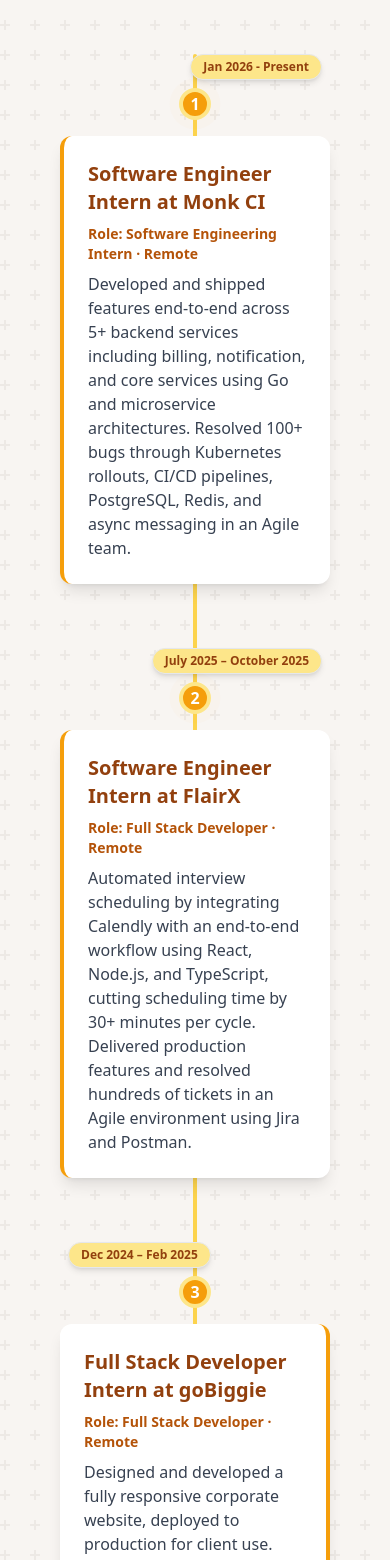
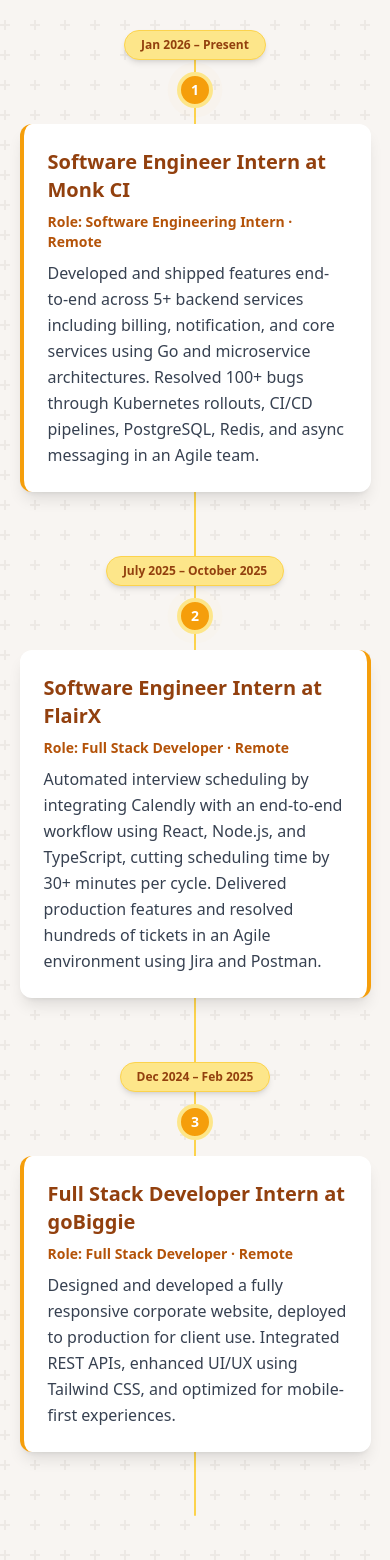
Before and after one commit to CodeXGautam/portfolio, a React (Create React App) app in the folder frontend/: page / in a window 390 px wide. Shown: the part 6340-7900 px from the top of the page. Built offline with nearby package versions, Linux system fonts and the light colour scheme.

Commit message:
feat: add resume file and implement Experience, Home, and Projects page components

```diff
--- a/frontend/src/pages/Experience.js
+++ b/frontend/src/pages/Experience.js
@@ -1,9 +1,36 @@
 
 import { motion } from 'framer-motion';
 
+const experiences = [
+    {
+        id: 1,
+        title: "Software Engineer Intern at Monk CI",
+        role: "Software Engineering Intern · Remote",
+        date: "Jan 2026 – Present",
+        description: "Developed and shipped features end-to-end across 5+ backend services including billing, notification, and core services using Go and microservice architectures. Resolved 100+ bugs through Kubernetes rollouts, CI/CD pipelines, PostgreSQL, Redis, and async messaging in an Agile team.",
+        isPrimary: true,
+    },
+    {
+        id: 2,
+        title: "Software Engineer Intern at FlairX",
+        role: "Full Stack Developer · Remote",
+        date: "July 2025 – October 2025",
+        description: "Automated interview scheduling by integrating Calendly with an end-to-end workflow using React, Node.js, and TypeScript, cutting scheduling time by 30+ minutes per cycle. Delivered production features and resolved hundreds of tickets in an Agile environment using Jira and Postman.",
+        isPrimary: true,
+    },
+    {
+        id: 3,
+        title: "Full Stack Developer Intern at goBiggie",
+        role: "Full Stack Developer · Remote",
+        date: "Dec 2024 – Feb 2025",
+        description: "Designed and developed a fully responsive corporate website, deployed to production for client use. Integrated REST APIs, enhanced UI/UX using Tailwind CSS, and optimized for mobile-first experiences.",
+        isPrimary: false,
+    },
+];
+
 const Experience = () => {
     return (
-        <div className="flex flex-col items-center gap-20 mt-20 justify-center min-h-screen mx-auto w-[65%] max-w-[750px]
+        <div className="flex flex-col items-center gap-20 mt-20 justify-center min-h-screen mx-auto w-[90%] max-w-[900px]
          min-w-[270px] relative transition-all duration-500" id="about">
 
             {/* Enhanced background elements for dark mode */}
@@ -25,36 +52,40 @@
                 <div className="flex bg-amber-600 dark:bg-dark-warm-primary w-[70%] rounded-2xl h-2 -rotate-3 justify-center items-center transition-all duration-500 dark:shadow-dark-warm"></div>
             </motion.h1>
 
-            {/* Enhanced Timeline Section */}
+            {/* Timeline */}
+            <div className="relative w-full mt-4">
+                {/* Centre vertical line */}
+                <div className="absolute left-1/2 -translate-x-1/2 h-full w-0.5 bg-amber-300 dark:bg-dark-warm-primary rounded transition-all duration-500 dark:shadow-dark-warm"></div>
+
+                {experiences.map((exp, index) => {
+                    const isLeft = index % 2 === 0; // 0 → right card, 1 → left card, 2 → right card
+                    return (
                         <motion.div
-                className="relative flex flex-col items-center w-full mt-10"
-                initial={{ opacity: 0 }}
-                whileInView={{ opacity: 1 }}
-                transition={{ duration: 0.8, delay: 0.2 }}
+                            key={exp.id}
+                            className={`flex w-full mb-16 items-center relative
+                                flex-col
+                                sm:flex-row ${isLeft ? '' : 'sm:flex-row-reverse'}
+                            `}
+                            initial={{ opacity: 0, x: isLeft ? -60 : 60 }}
+                            whileInView={{ opacity: 1, x: 0 }}
+                            transition={{ duration: 0.7, delay: 0.15 * index }}
                             viewport={{ once: true }}
                         >
-                {/* Enhanced Vertical line */}
-                <div className="absolute left-1/2 transform -translate-x-1/2 h-full w-1 bg-amber-300 dark:bg-dark-warm-primary rounded transition-all duration-500 dark:shadow-dark-warm"></div>
-
-                {/* Enhanced Internship 1 (Current) */}
-                 <motion.div
-                    className="flex w-full mb-16 justify-start items-center relative flex-col sm:flex-row"
-                    initial={{ opacity: 0, x: -50 }}
-                    whileInView={{ opacity: 1, x: 0 }}
-                    transition={{ duration: 0.8, delay: 0.3 }}
-                    viewport={{ once: true }}
-                >
-                    {/* Enhanced Timeline label (date) */}
-                    <div className="w-full sm:w-1/2 flex justify-end pr-2 sm:pr-8 mb-2 sm:mb-0">
-                        <span className="bg-amber-200 dark:bg-dark-warm-primary/30 text-amber-800 dark:text-dark-warm-light px-3 py-1 rounded-full text-xs font-semibold shadow-md dark:shadow-dark-sm whitespace-nowrap transition-all duration-500 border dark:border-dark-warm-primary/20">
-                            Jan 2026 - Present
+                            {/* Date label */}
+                            <div className={`w-full sm:w-1/2 flex mb-3 sm:mb-0
+                                ${isLeft ? 'sm:justify-end sm:pr-8' : 'sm:justify-start sm:pl-8'}
+                                justify-center
+                            `}>
+                                <span className="bg-amber-200 dark:bg-dark-warm-primary/30 text-amber-800 dark:text-dark-warm-light px-4 py-1.5 rounded-full text-xs font-bold shadow-md dark:shadow-dark-sm whitespace-nowrap transition-all duration-500 border border-amber-300 dark:border-dark-warm-primary/30">
+                                    {exp.date}
                                 </span>
                             </div>
-                    {/* Enhanced Dot and line */}
-                    <div className="z-10 flex flex-col items-center">
+
+                            {/* Dot */}
+                            <div className="z-10 flex-shrink-0">
                                 <motion.div
-                            className="w-8 h-8 bg-amber-500 dark:bg-dark-warm-primary rounded-full flex items-center justify-center shadow-lg dark:shadow-dark-warm border-4 border-amber-200 dark:border-dark-warm-secondary transition-all duration-500"
-                            whileHover={{ scale: 1.1 }}
+                                    className="w-9 h-9 bg-amber-500 dark:bg-dark-warm-primary rounded-full flex items-center justify-center shadow-lg dark:shadow-dark-warm border-4 border-amber-200 dark:border-dark-warm-secondary transition-all duration-500"
+                                    whileHover={{ scale: 1.15 }}
                                     animate={{
                                         boxShadow: [
                                             "0 0 0 0 rgba(245, 158, 11, 0.4)",
@@ -62,118 +93,35 @@
                                             "0 0 0 0 rgba(245, 158, 11, 0)"
                                         ]
                                     }}
-                            transition={{ duration: 2, repeat: Infinity }}
+                                    transition={{ duration: 2, repeat: Infinity, delay: index * 0.4 }}
                                 >
-                            <span className="text-white dark:text-dark-text-primary font-bold transition-colors duration-500">1</span>
+                                    <span className="text-white font-bold text-sm">{exp.id}</span>
                                 </motion.div>
-                        <div className="h-16 w-1 bg-amber-300 dark:bg-dark-warm-primary hidden sm:block transition-all duration-500"></div>
                             </div>
-                    {/* Enhanced Card */}
-                    <div className="w-full sm:w-1/2 pl-0 sm:pl-8 mt-4 sm:mt-0">
+
+                            {/* Card */}
+                            <div className={`w-full sm:w-1/2 mt-4 sm:mt-0
+                                ${isLeft ? 'sm:pl-8' : 'sm:pr-8'}
+                            `}>
                                 <motion.div
-                            className="bg-white dark:bg-white/5 flex flex-col gap-2 rounded-xl shadow-lg dark:shadow-dark-lg p-6 max-w-md border-l-4 border-amber-500 dark:border-dark-warm-primary mx-auto sm:mx-0 backdrop-blur-sm transition-all duration-500"
+                                    className={`bg-white dark:bg-white/5 flex flex-col gap-2 rounded-xl shadow-lg dark:shadow-dark-lg p-6 w-full
+                                        ${isLeft
+                                            ? 'border-l-4 border-amber-500 dark:border-dark-warm-primary sm:ml-0'
+                                            : 'border-r-4 border-amber-500 dark:border-dark-warm-primary sm:mr-0'
+                                        }
+                                        backdrop-blur-sm transition-all duration-500`}
                                     whileHover={{ y: -5, scale: 1.02 }}
                                     transition={{ duration: 0.3 }}
                                 >
-                            <h3 className="text-xl font-bold text-amber-800 dark:text-dark-warm-light transition-all duration-500">Software Engineer Intern at Monk CI</h3>
-                            <p className="text-sm text-amber-700 dark:text-dark-warm-primary font-semibold transition-all duration-500">Role: Software Engineering Intern · Remote</p>
-                            <p className="text-gray-700 dark:text-dark-text-secondary transition-all duration-500">Developed and shipped features end-to-end across 5+ backend services including billing, notification, and core services using Go and microservice architectures. Resolved 100+ bugs through Kubernetes rollouts, CI/CD pipelines, PostgreSQL, Redis, and async messaging in an Agile team.</p>
+                                    <h3 className="text-xl font-bold text-amber-800 dark:text-dark-warm-light transition-all duration-500">{exp.title}</h3>
+                                    <p className="text-sm text-amber-700 dark:text-dark-warm-primary font-semibold transition-all duration-500">Role: {exp.role}</p>
+                                    <p className="text-gray-700 dark:text-dark-text-secondary transition-all duration-500 leading-relaxed">{exp.description}</p>
                                 </motion.div>
                             </div>
                         </motion.div>
-
-                {/* Internship 2 */}
-                <motion.div
-                    className="flex w-full mb-16 justify-start items-center relative flex-col sm:flex-row"
-                    initial={{ opacity: 0, x: -50 }}
-                    whileInView={{ opacity: 1, x: 0 }}
-                    transition={{ duration: 0.8, delay: 0.3 }}
-                    viewport={{ once: true }}
-                >
-                    {/* Enhanced Timeline label (date) */}
-                    <div className="w-full sm:w-1/2 flex justify-end pr-2 sm:pr-8 mb-2 sm:mb-0">
-                        <span className="bg-amber-200 dark:bg-dark-warm-primary/30 text-amber-800 dark:text-dark-warm-light px-3 py-1 rounded-full text-xs font-semibold shadow-md dark:shadow-dark-sm whitespace-nowrap transition-all duration-500 border dark:border-dark-warm-primary/20">
-                            July 2025 – October 2025
-                        </span>
+                    );
+                })}
             </div>
-                    {/* Enhanced Dot and line */}
-                    <div className="z-10 flex flex-col items-center">
-                        <motion.div
-                            className="w-8 h-8 bg-amber-500 dark:bg-dark-warm-primary rounded-full flex items-center justify-center shadow-lg dark:shadow-dark-warm border-4 border-amber-200 dark:border-dark-warm-secondary transition-all duration-500"
-                            whileHover={{ scale: 1.1 }}
-                            animate={{
-                                boxShadow: [
-                                    "0 0 0 0 rgba(245, 158, 11, 0.4)",
-                                    "0 0 0 10px rgba(245, 158, 11, 0)",
-                                    "0 0 0 0 rgba(245, 158, 11, 0)"
-                                ]
-                            }}
-                            transition={{ duration: 2, repeat: Infinity }}
-                        >
-                            <span className="text-white dark:text-dark-text-primary font-bold transition-colors duration-500">2</span>
-                        </motion.div>
-                        <div className="h-16 w-1 bg-amber-300 dark:bg-dark-warm-primary hidden sm:block transition-all duration-500"></div>
-                    </div>
-                    {/* Enhanced Card */}
-                    <div className="w-full sm:w-1/2 pl-0 sm:pl-8 mt-4 sm:mt-0">
-                        <motion.div
-                            className="bg-white dark:bg-white/5 flex flex-col gap-2 rounded-xl shadow-lg dark:shadow-dark-lg p-6 max-w-md border-l-4 border-amber-500 dark:border-dark-warm-primary mx-auto sm:mx-0 backdrop-blur-sm transition-all duration-500"
-                            whileHover={{ y: -5, scale: 1.02 }}
-                            transition={{ duration: 0.3 }}
-                        >
-                            <h3 className="text-xl font-bold text-amber-800 dark:text-dark-warm-light transition-all duration-500">Software Engineer Intern at FlairX</h3>
-                            <p className="text-sm text-amber-700 dark:text-dark-warm-primary font-semibold transition-all duration-500">Role: Full Stack Developer · Remote</p>
-                            <p className="text-gray-700 dark:text-dark-text-secondary transition-all duration-500">Automated interview scheduling by integrating Calendly with an end-to-end workflow using React, Node.js, and TypeScript, cutting scheduling time by 30+ minutes per cycle. Delivered production features and resolved hundreds of tickets in an Agile environment using Jira and Postman.</p>
-                        </motion.div>
-                    </div>
-                </motion.div>
-
-                {/* Internship 3 (Past) */}
-                <motion.div
-                    className="flex w-full mb-8 justify-end items-center relative flex-col sm:flex-row-reverse"
-                    initial={{ opacity: 0, x: 50 }}
-                    whileInView={{ opacity: 1, x: 0 }}
-                    transition={{ duration: 0.8, delay: 0.5 }}
-                    viewport={{ once: true }}
-                >
-                    {/* Enhanced Timeline label (date) */}
-                    <div className="w-full sm:w-1/2 flex justify-start pl-2 sm:pl-8 mb-2 sm:mb-0">
-                        <span className="bg-amber-200 dark:bg-dark-warm-secondary/30 text-amber-800 dark:text-dark-warm-light px-3 py-1 rounded-full text-xs font-semibold shadow-md dark:shadow-dark-sm whitespace-nowrap transition-all duration-500 border dark:border-dark-warm-secondary/20">
-                            Dec 2024 – Feb 2025
-                        </span>
-                    </div>
-                    {/* Enhanced Dot and line */}
-                    <div className="z-10 flex flex-col items-center">
-                        <motion.div
-                            className="w-8 h-8 bg-amber-500 dark:bg-dark-warm-secondary rounded-full flex items-center justify-center shadow-lg dark:shadow-dark-warm border-4 border-amber-200 dark:border-dark-warm-primary transition-all duration-500"
-                            whileHover={{ scale: 1.1 }}
-                            animate={{
-                                boxShadow: [
-                                    "0 0 0 0 rgba(217, 119, 6, 0.4)",
-                                    "0 0 0 10px rgba(217, 119, 6, 0)",
-                                    "0 0 0 0 rgba(217, 119, 6, 0)"
-                                ]
-                            }}
-                            transition={{ duration: 2, repeat: Infinity, delay: 1 }}
-                        >
-                            <span className="text-white dark:text-dark-text-primary font-bold transition-colors duration-500">3</span>
-                        </motion.div>
-                    </div>
-                    {/* Enhanced Card */}
-                    <div className="w-full sm:w-1/2 pr-0 sm:pr-8 mt-4 sm:mt-0 flex justify-end">
-                        <motion.div
-                            className="bg-white dark:bg-white/5 flex flex-col gap-2 rounded-xl shadow-lg dark:shadow-dark-lg p-6 max-w-md border-r-4 border-amber-500 dark:border-dark-warm-secondary mx-auto sm:mx-0 backdrop-blur-sm transition-all duration-500"
-                            whileHover={{ y: -5, scale: 1.02 }}
-                            transition={{ duration: 0.3 }}
-                        >
-                            <h3 className="text-xl font-bold text-amber-800 dark:text-dark-warm-light transition-all duration-500">Full Stack Developer Intern at goBiggie</h3>
-                            <p className="text-sm text-amber-700 dark:text-dark-warm-secondary font-semibold transition-all duration-500">Role: Full Stack Developer · Remote</p>
-                            <p className="text-gray-700 dark:text-dark-text-secondary transition-all duration-500">Designed and developed a fully responsive corporate website, deployed to production for client use. Integrated REST APIs, enhanced UI/UX using Tailwind CSS, and optimized for mobile-first experiences.</p>
-                        </motion.div>
-                    </div>
-                </motion.div>
-            </motion.div>
-            {/* Timeline Section End */}
 
         </div>
     )
```
Lines whose indentation alone changed are shown as unchanged.
